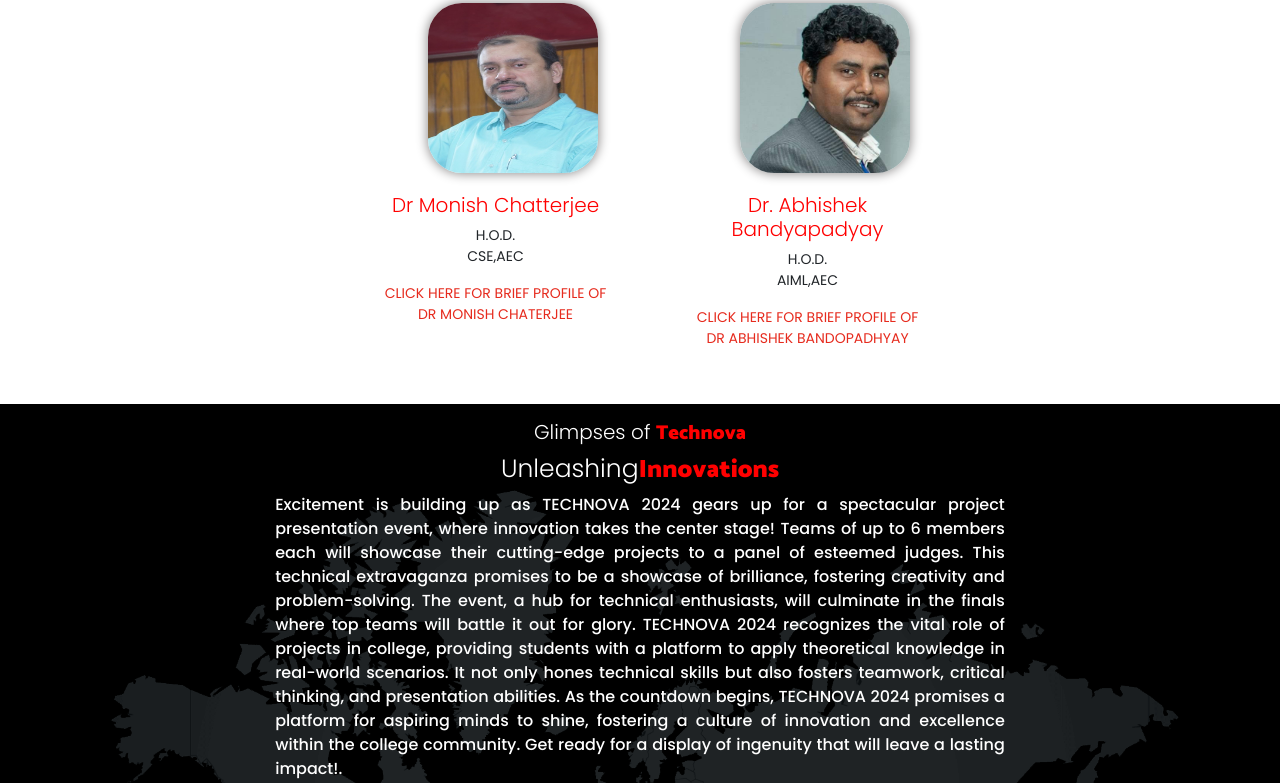
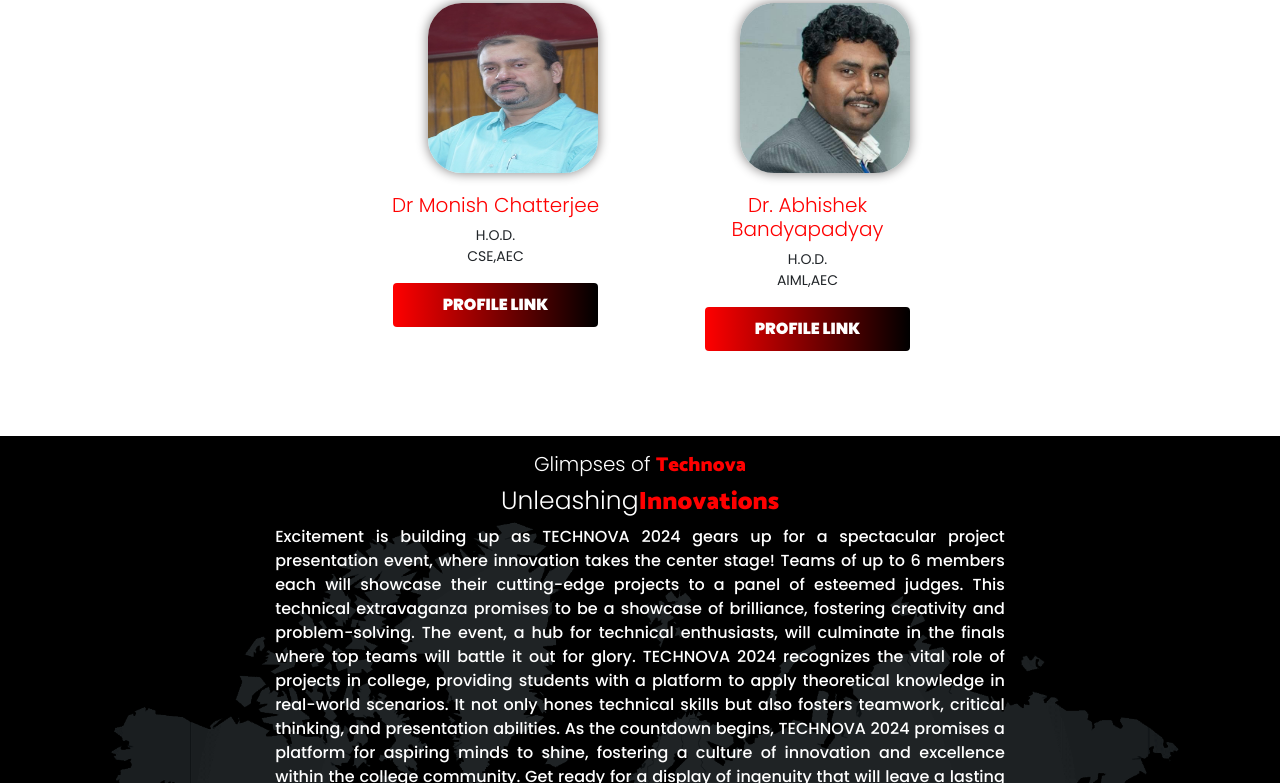
Before and after one commit to kuldeep7061/TechnovaWebsite, a plain HTML site: page index.html in a window 1280 px wide. Shown: the part 2068-2851 px from the top of the page. Drawn offline with nearby package versions, Linux system fonts and the light colour scheme.

Commit message:
Update index.html

```diff
--- a/index.html
+++ b/index.html
@@ -253,8 +253,7 @@
           <div class="speakers-txtbox">
             <h1 class="fs-25 fw-900">Dr Monish Chatterjee</h1>
             <p class="fs-18 fw-500">H.O.D.<br>CSE,AEC</p>
-            <a href="https://sites.google.com/site/chatterjeemonish">
-              <p class="fs-14 text-base-color">CLICK HERE FOR BRIEF PROFILE OF DR MONISH CHATERJEE</p>
+            <a class="btn" href="https://sites.google.com/site/chatterjeemonish">Profile Link</a>
             </a>
           </div>
         </div>
@@ -268,9 +267,9 @@
           <div class="speakers-txtbox">
             <h1 class="fs-25 fw-900">Dr. Abhishek Bandyapadyay</h1>
             <p class="fs-18 fw-500">H.O.D.<br>AIML,AEC</p>
-            <a href="https://sites.google.com/site/abhiopticalnet">
-              <p class="fs-14 text-base-color">CLICK HERE FOR BRIEF PROFILE OF DR ABHISHEK BANDOPADHYAY</p>
-            </a>
+            <a class="btn" href="https://sites.google.com/site/abhiopticalnet">Profile Link</a>
+
+
           </div>
         </div>
       </div>
@@ -489,7 +488,7 @@
 <div class="col-md-3">
   <div class="teamprofile"  data-aos="zoom-in" data-aos-duration="1000">
     <div class="teamprofileimg">
-       <img src="assets/pritam.jpeg">
+       <img src="assets/pritam.jpg">
     </div>
     <div class="teamprofiletxt">
       <h1 class="fs-16 fw-900">Pritam Nandi</h1>
```
